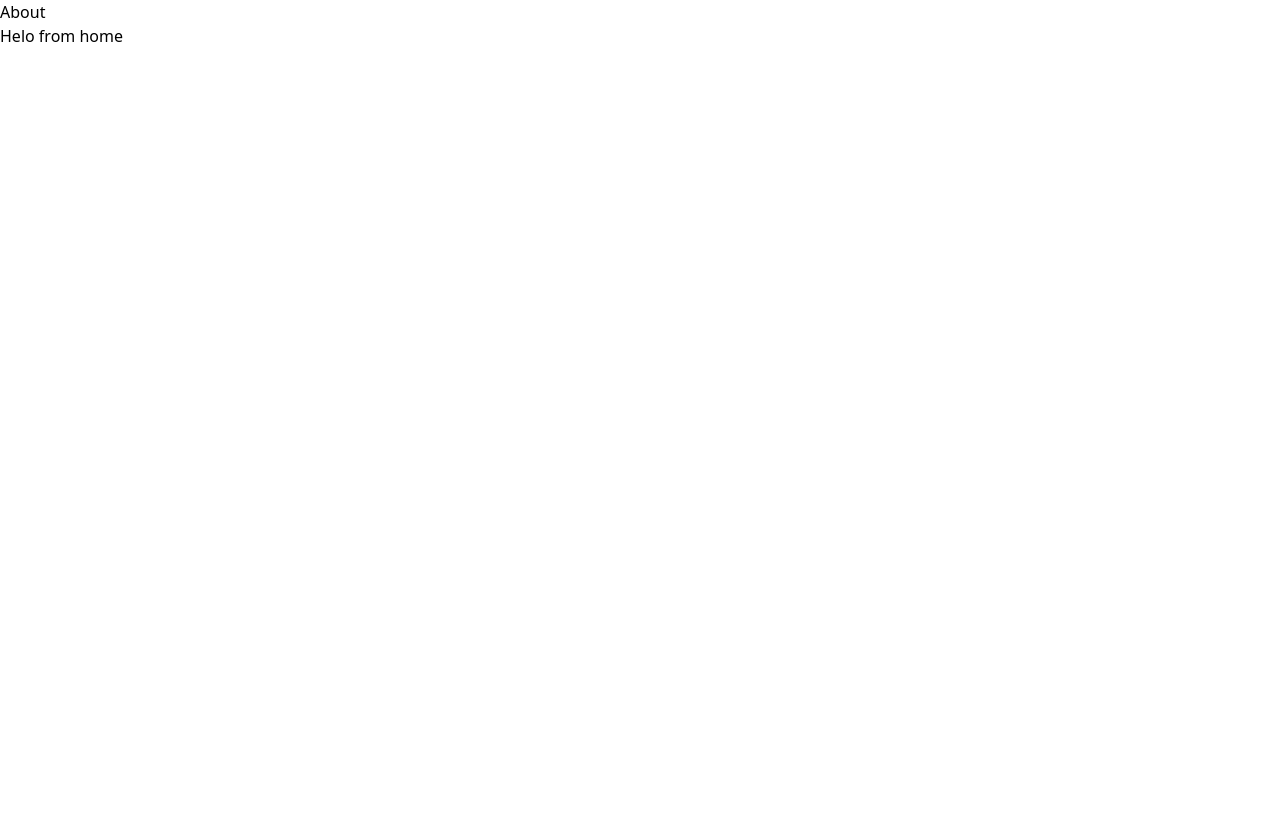
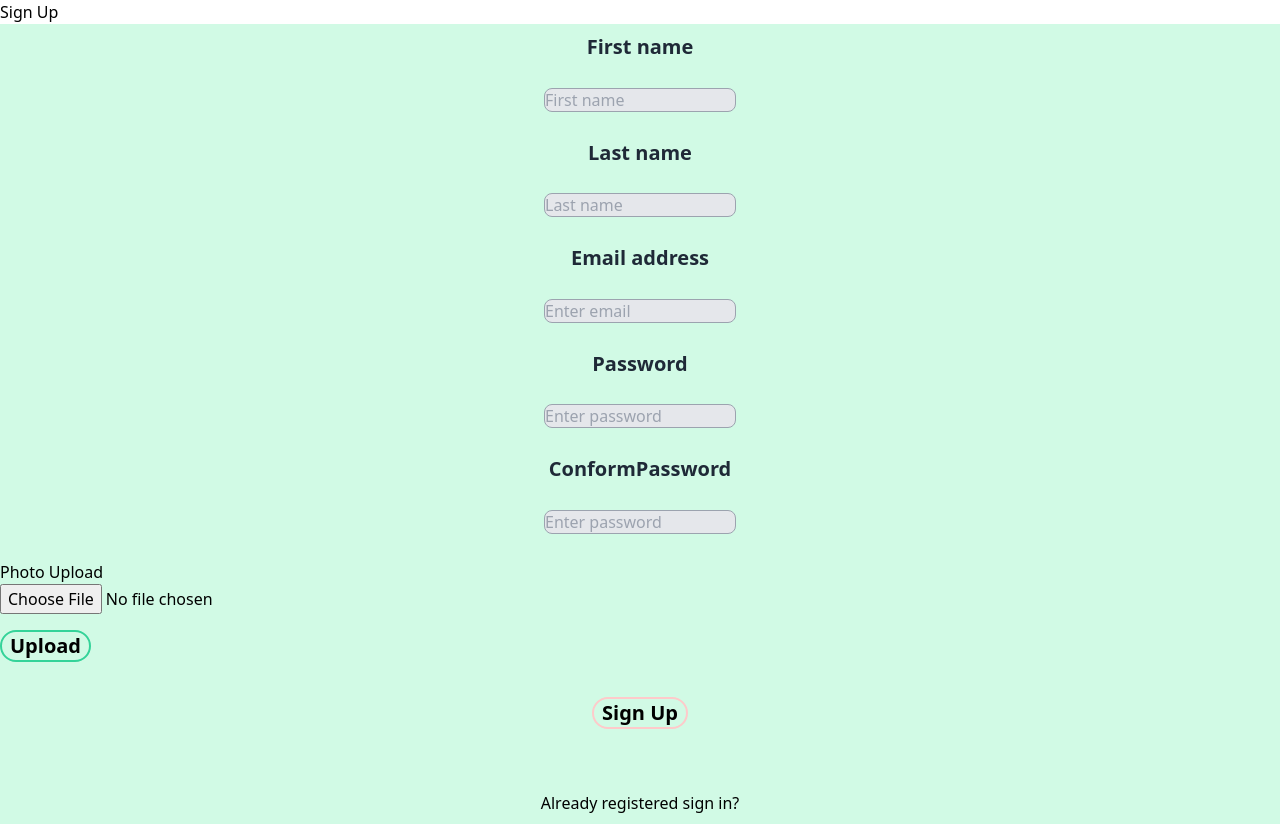
Before and after one commit to codechampriyanshu/Sanjeevani, a React (Create React App) app in the folder frontend/: page / in a window 1280 px wide. Before the commit the page ends 800 px from the top, so only its background shows below. Built offline with nearby package versions, Linux system fonts and the light colour scheme.

Commit message:
added registration n login ui

```diff
--- a/frontend/package.json
+++ b/frontend/package.json
@@ -14,8 +14,8 @@
     "web-vitals": "^1.1.2"
   },
   "scripts": {
-    "start": "craco start",
-    "build": "craco build",
+    "start": "craco --openssl-legacy-provider start",
+    "build": "craco --openssl-legacy-provider build",
     "test": "craco test",
     "eject": "react-scripts eject"
   },
--- a/frontend/src/App.js
+++ b/frontend/src/App.js
@@ -1,18 +1,9 @@
 import './App.css';
-import {BrowserRouter,Route,Routes,Link} from 'react-router-dom'
 import Home from '../src/pages/Home';
-import About from '../src/pages/About';
 
 function App() {
   return (
-    <BrowserRouter>
-    <Link to='/about'>About</Link>
-    <Routes>
-      <Route path="/about" element={<About />}></Route>
-      <Route path='/' element={<Home/>}>
-      </Route>
-    </Routes>
-    </BrowserRouter>
+    <Home/>
   );
 }
 
--- /dev/null
+++ b/frontend/src/Components/Login/Login.jsx
@@ -0,0 +1,24 @@
+import React from 'react'
+
+export default function Login() {
+            const usernameRef = React.useRef();
+            const passwordRef = React.useRef();
+            const handleSubmit = e => {
+                e.preventDefault();
+            }
+            return (
+                <div className="grid w-screen h-screen bg-gray-100 place-items-center">
+                    <form className="p-8 border-4 border-gray-300 rounded-lg" onSubmit={handleSubmit} >
+                        <label className="text-xl font-semibold text-gray-800" htmlFor="username">Username: </label><input className="w-48 h-6 my-2 bg-gray-200 border border-gray-400 rounded-lg focus:bg-white" id="username" ref={usernameRef} type="text" /><br/>
+                        <label className="text-xl font-semibold text-gray-800" htmlFor="password">Password: </label><input className="w-48 h-6 my-2 bg-gray-200 border border-gray-400 rounded-lg focus:bg-white" id="password" ref={passwordRef} type="password" /><br/>
+                        <label className="custom-control-label" htmlFor="customCheck1">Remember me</label><input type="checkbox" className="custom-control-input" id="customCheck1" />
+                        <div>
+                        <button className="px-2 mt-4 text-xl font-semibold border-2 border-red-200 rounded-full hover:bg-blue-200" type="submit">Submit</button>
+                        <p className="text-right text-green focus-within:border-blackforgot-password">
+                         Forgot <a href="#">password?</a>
+                </p>
+                        </div>
+                    </form>
+                </div>
+                );
+}
--- /dev/null
+++ b/frontend/src/Components/Register/Register.jsx
@@ -0,0 +1,45 @@
+// import react from "react"
+
+
+ import React, { Component } from "react";
+
+    export default class SignUp extends Component {
+        render() {
+            return (
+                <form>
+                    <h3>Sign Up</h3>
+                    <div className="grid w-screen h-screen bg-green-100 place-items-center">
+
+                        <label className="text-xl font-semibold text-gray-800">First name</label><input type=" text" className="w-48 h-6 my-2 bg-gray-200 border border-gray-400 rounded-lg form-control focus:bg-white" placeholder="First name" />
+
+                        <label className="text-xl font-semibold text-gray-800">Last name</label><input type="text" className="w-48 h-6 my-2 bg-gray-200 border border-gray-400 rounded-lg form-control focus:bg-white" placeholder="Last name" />
+
+                        <label className="text-xl font-semibold text-gray-800">Email address</label><input type="email" className="w-48 h-6 my-2 bg-gray-200 border border-gray-400 rounded-lg form-control focus:bg-white" placeholder="Enter email" />
+
+                        <label className="text-xl font-semibold text-gray-800">Password</label><input type="password" className="w-48 h-6 my-2 bg-gray-200 border border-gray-400 rounded-lg form-control focus:bg-white" placeholder="Enter password" />
+                        <label className="text-xl font-semibold text-gray-800">ConformPassword</label><input type="Conformpassword" className="w-48 h-6 my-2 bg-gray-200 border border-gray-400 rounded-lg form-control focus:bg-white" placeholder="Enter password" />
+
+                <div className="container">
+                <div className="row">
+                    <form>
+                        <h3>Photo Upload</h3>
+                        <div className="form-group">
+                            <input type="file" />
+                        </div>
+                        <div className="form-group">
+                            <button className="px-2 mt-4 text-xl font-semibold border-2 border-green-400 rounded-full btn btn-primary hover:bg-blue-200 btn-block" type="submit">Upload</button>
+                        </div>
+                    </form>
+                </div>
+            </div>
+
+
+                    <button type="submit" className="px-2 mt-4 text-xl font-semibold border-2 border-red-200 rounded-full hover:bg-blue-200 btn btn-primary btn-block">Sign Up</button><br/>
+                    <p className="text-right forgot-password">
+                        Already registered <a href="#">sign in?</a>
+                    </p></div>
+                </form>
+
+            );
+        }
+    }
--- a/frontend/src/Components/Reviews/Reviews.jsx
+++ b/frontend/src/Components/Reviews/Reviews.jsx
@@ -3,7 +3,7 @@ import React from 'react'
 export default function Reviews() {
     return (
         <div>
-            Reviews
+            hello worl
         </div>
     )
 }
--- a/frontend/src/pages/Home.jsx
+++ b/frontend/src/pages/Home.jsx
@@ -1,9 +1,11 @@
 import React from 'react'
-
+import Reviews from '../Components/Reviews/Reviews'
+import Login from '../Components/Login/Login'
+import Ragister from '../Components/Register/Register'
 export default function Home() {
     return (
         <div>
-            Helo from home
+            <Ragister/>
         </div>
     )
 }
```
Also changed, not shown: 1 other file (tests, documents, lock files or other folders).
